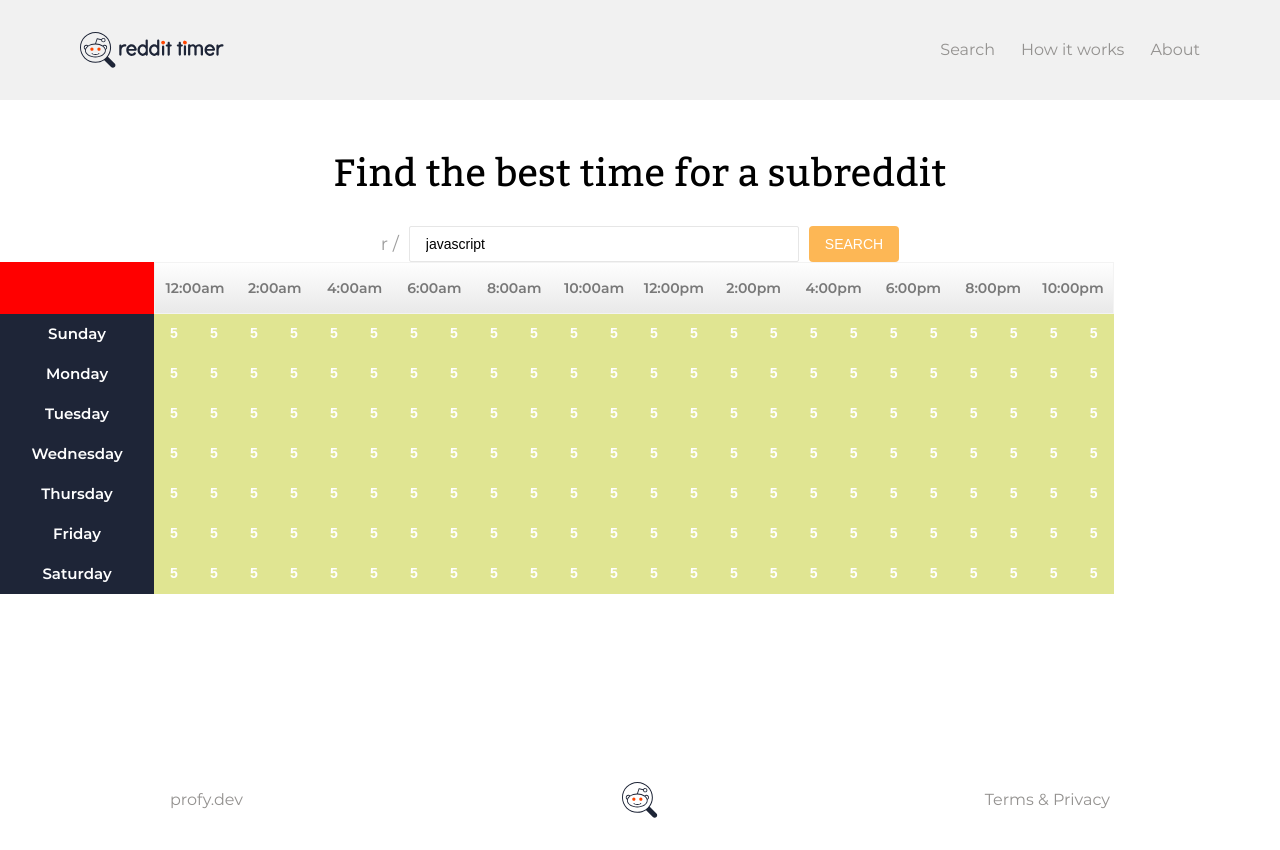
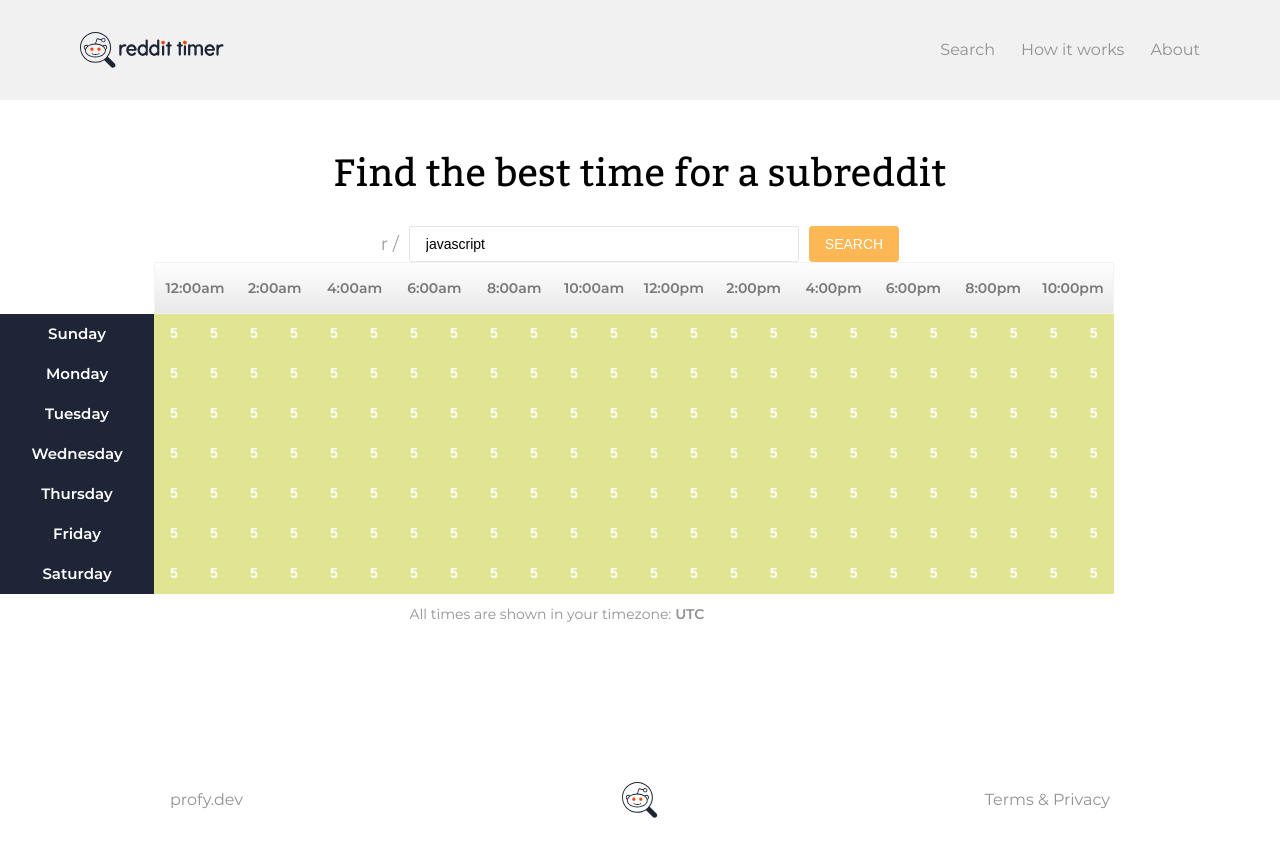
Before and after one commit to egordanilov/reddit-timer, a React (Create React App) app: page /search in a window 1280 px wide. Built offline with nearby package versions, Linux system fonts and the light colour scheme; a web font is replaced by a local one.

Commit message:
Added timezone and hover effect on number of posts

```diff
--- a/src/components/Heatmap.js
+++ b/src/components/Heatmap.js
@@ -49,6 +49,12 @@ function HeatMap() {
       <S.HeatMapBody>
         {weekdaysComp}
       </S.HeatMapBody>
+      <S.HeatMapTimeZone>
+        All times are shown in your timezone:
+        <S.TimeZoneBold>
+          {` ${Intl.DateTimeFormat().resolvedOptions().timeZone}`}
+        </S.TimeZoneBold>
+      </S.HeatMapTimeZone>
     </S.HeatMapWrapper>
   );
 }
--- a/src/styles/HeatMapWrapper.style.js
+++ b/src/styles/HeatMapWrapper.style.js
@@ -4,13 +4,11 @@ import theme from './theme';
 export const HeatMapWrapper = styled.section`
     width: 1114px;
     height: 332px;
-    background: grey;
 `;
 
 export const HeatMapHeader = styled.div`
     width: 100%;
     height: 52px;
-    background: red;
     display: flex;
     justify-content: flex-end;
     align-items: center;
@@ -74,4 +72,25 @@ export const HeatMapRowNumber = styled.div`
     display: flex;
     justify-content: center;
     align-items: center;
+    &:hover {
+        cursor: pointer;
+        border: 2px solid #93918F;
+        z-index: 10;
+        box-sizing: border-box;
+    }
 `;
+
+export const HeatMapTimeZone = styled.p`
+    text-align: center;
+    margin-top: 12px;
+    font-family: 'Montserrat';
+    font-style: normal;
+    font-weight: 400;
+    font-size: 14px;
+    line-height: 17px;
+    color: #93918F;
+`;
+
+export const TimeZoneBold = styled.span`
+  font-weight: 600;
+`;
```
